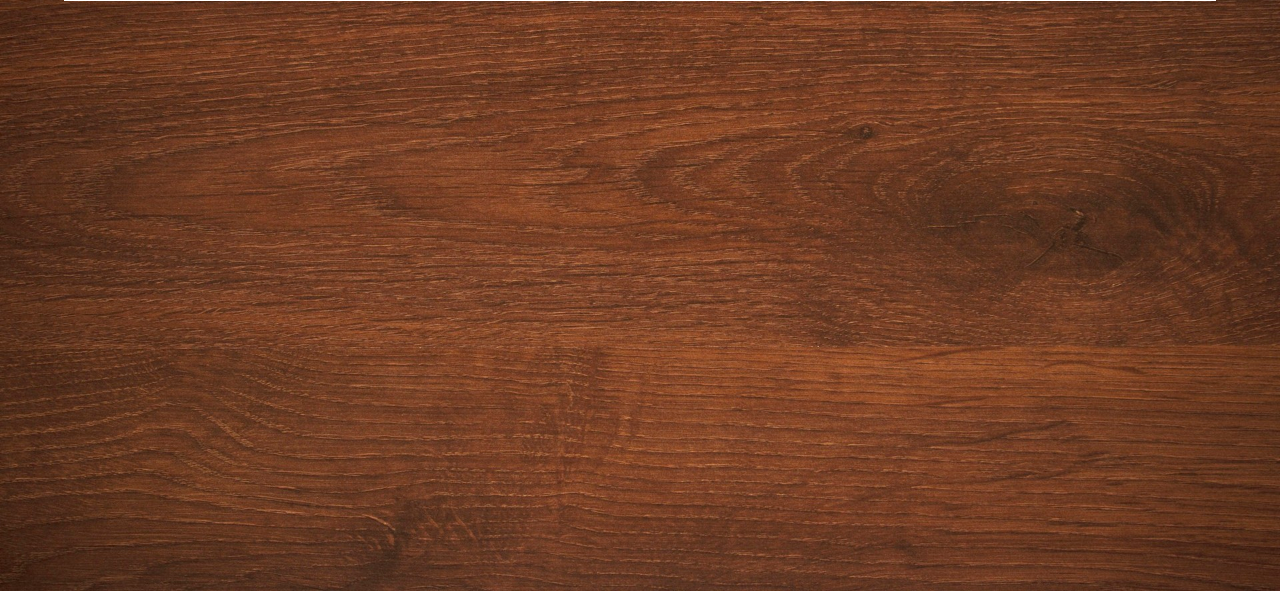
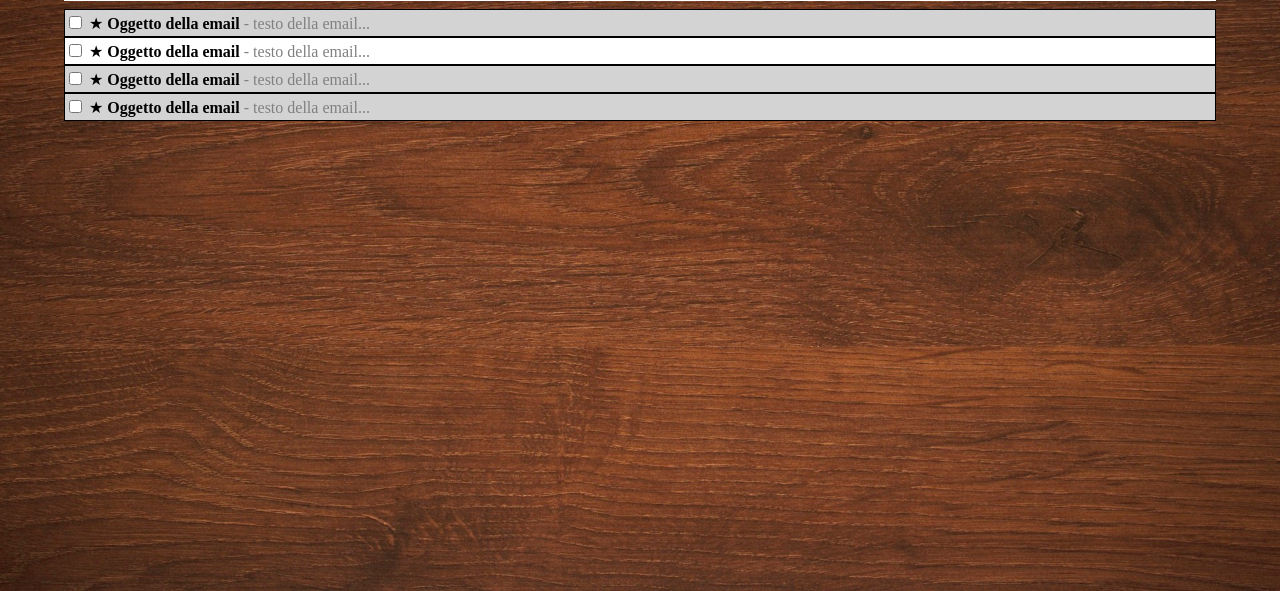
Before and after one commit to andreadicataldi/htmlcss-gmail, a plain HTML site: page index.html in a window 1280 px wide. Shown: the part 209-800 px from the top of the page. Drawn offline with Linux system fonts and the light colour scheme.

Commit message:
Eseguito main
eseguito main html e relativo css

```diff
--- a/css/style.css
+++ b/css/style.css
@@ -47,3 +47,30 @@ nav {
   border-radius: 50%;
   padding: 8px;
 }
+
+main {
+  margin-top: 8px;
+  margin-bottom: 8px;
+}
+
+.email_row_a {
+  background-color: lightgrey;
+  border: 1px solid black;
+  padding-top: 3px;
+  padding-bottom: 3px;
+}
+
+.email_row_b {
+  background-color: white;
+  border: 1px solid black;
+  padding-top: 3px;
+  padding-bottom: 3px;
+}
+
+.oggetto {
+  font-weight: 900;
+}
+
+.testo {
+  color: grey;
+}
--- a/index.html
+++ b/index.html
@@ -22,6 +22,30 @@
 
     <main>
 
+      <div class="email_row_a">
+        <input type="checkbox" name="checkbox" value=""> &#9733;
+        <span class="oggetto">Oggetto della email </span>
+        <span class="testo">- testo della email...</span>
+      </div>
+
+      <div class="email_row_b">
+        <input type="checkbox" name="checkbox" value=""> &#9733;
+        <span class="oggetto">Oggetto della email </span>
+        <span class="testo">- testo della email...</span>
+      </div>
+
+      <div class="email_row_a">
+        <input type="checkbox" name="checkbox" value=""> &#9733;
+        <span class="oggetto">Oggetto della email </span>
+        <span class="testo">- testo della email...</span>
+      </div>
+
+      <div class="email_row_a">
+        <input type="checkbox" name="checkbox" value=""> &#9733;
+        <span class="oggetto">Oggetto della email </span>
+        <span class="testo">- testo della email...</span>
+      </div>
+
     </main>
 
     <footer>
```
